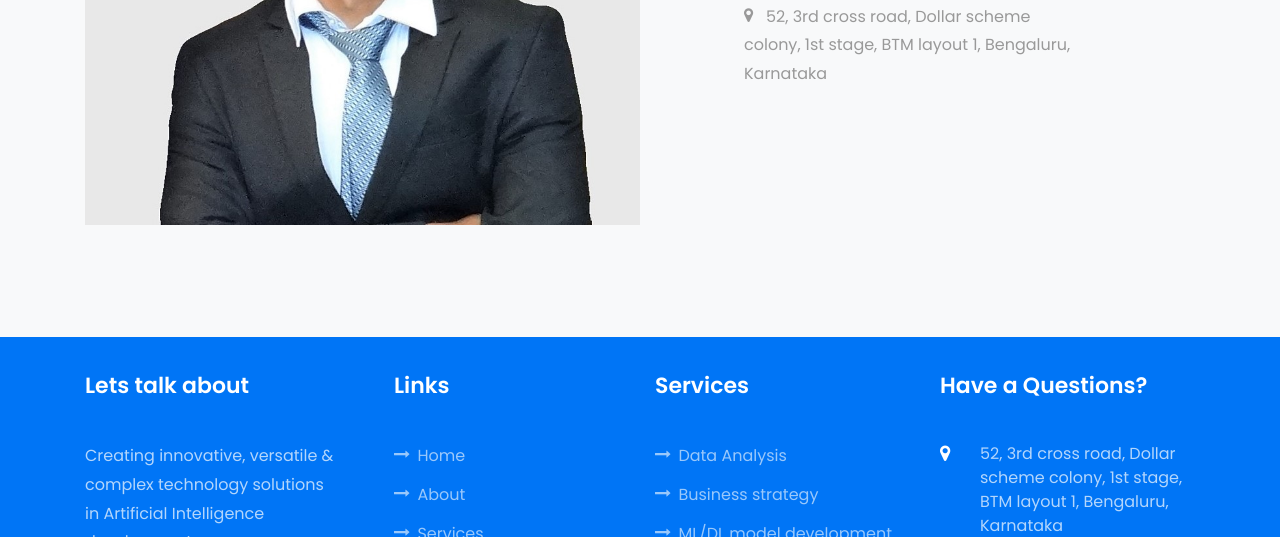
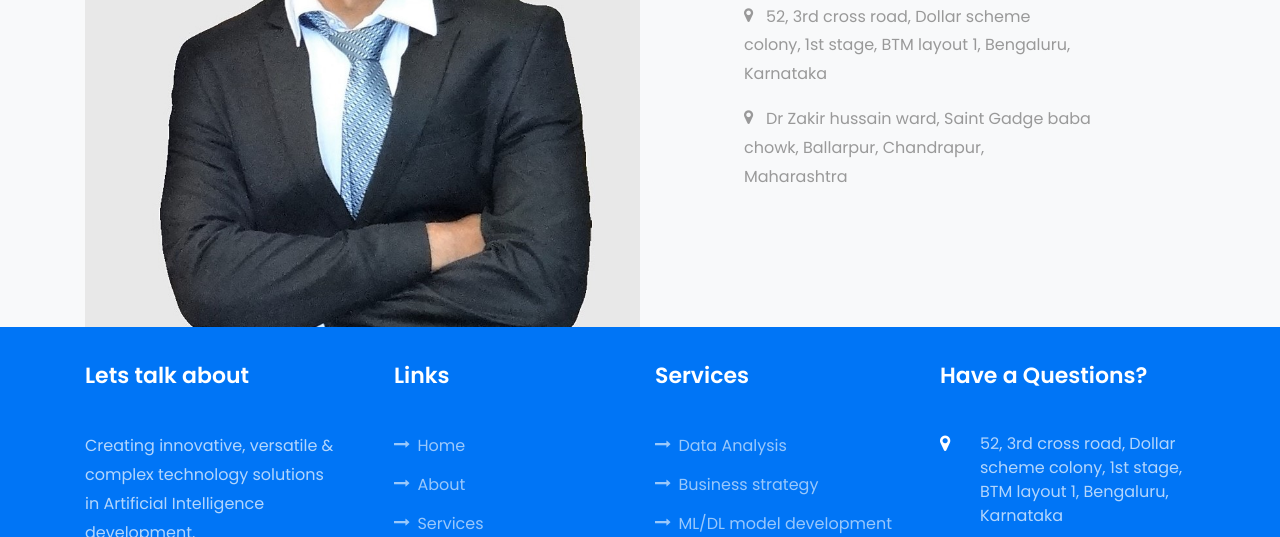
Before and after one commit to Sanjyot22/SanjyotZade, a plain HTML site: page index.html in a window 1280 px wide. Shown: the part 5593-6130 px from the top of the page. Drawn offline with Linux system fonts and the light colour scheme; animation ran at ten frames a second; files whose address does not match are found by name.

Commit message:
added permanent address and remove lower bottom padding in contacts

```diff
--- a/index.html
+++ b/index.html
@@ -378,7 +378,7 @@
     </section>
 
 
-    <section class="ftco-section contact-section bg-light" id="contact-section">
+    <section class="ftco-section ftco-no-pb contact-section bg-light" id="contact-section">
       <div class="container">
       	<div class="row justify-content-center mb-3 pb-3">
           <div class="col-md-6 heading-section text-center ftco-animate">
@@ -401,6 +401,7 @@
                     <p><span class="icon icon-linkedin"></span><span class="text"> &nbsp; linkedin.com/in/sanjyot-zade</span></p>
                     <p><span class="icon icon-github"></span><span class="text"> &nbsp; github.com/SanjyotZade/</span></p>
 	                <p><span class="icon icon-map-marker"></span><span class="text">  &nbsp; 52, 3rd cross road, Dollar scheme colony, 1st stage, BTM layout 1, Bengaluru, Karnataka</span></p>
+	                <p><span class="icon icon-map-marker"></span><span class="text">  &nbsp; Dr Zakir hussain ward, Saint Gadge baba chowk, Ballarpur, Chandrapur, Maharashtra</span></p>
 
               </ul>
           </div>
```
